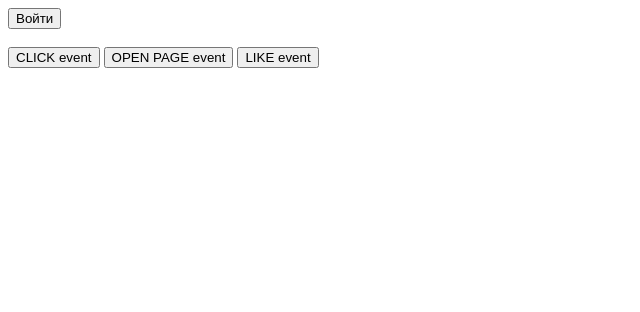
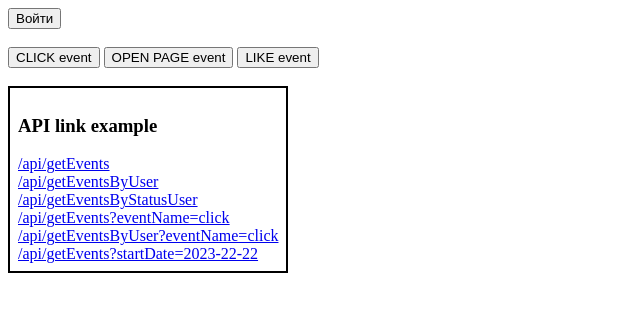
Before and after one commit to xkirull/api-task, a PHP site: page /pages/index.php in a window 1280 px wide. Shown: the top 312 px of the page, without its empty margins (0-640 px from the left). Run offline with PHP 8.4, Linux system fonts and the light colour scheme.

Commit message:
feat: add api path in index page

```diff
--- a/pages/index.php
+++ b/pages/index.php
@@ -8,10 +8,6 @@
 </head>
 <body>
 
-    <style>
-
-    </style>
-
     <button id="loginButton" style="display: none;">Войти</button>
     <button id="logoutButton" style="display: none;">Выйти</button>
 
@@ -20,6 +16,19 @@
     <button id="eventButton1">CLICK event</button>
     <button id="eventButton2">OPEN PAGE event</button>
     <button id="eventButton3">LIKE event</button>
+
+    <br />
+    <br />
+
+    <div style="border: 2px solid; padding: 8px; width: max-content;">
+        <h3>API link example</h3>
+        <a href="/api/getEvents" target="_blank">/api/getEvents</a> <br />
+        <a href="/api/getEventsByUser" target="_blank">/api/getEventsByUser</a> <br />
+        <a href="/api/getEventsByStatusUser" target="_blank">/api/getEventsByStatusUser</a> <br />
+        <a href="/api/getEvents?eventName=click" target="_blank">/api/getEvents?eventName=click</a> <br />
+        <a href="/api/getEventsByUser?eventName=click" target="_blank">/api/getEventsByUser?eventName=click</a> <br />
+        <a href="/api/getEvents?startDate=2023-22-22" target="_blank">/api/getEvents?startDate=2023-22-22</a> <br />
+    </div>
 
     <script>
         function sendRequest(path, method, body) {
```
